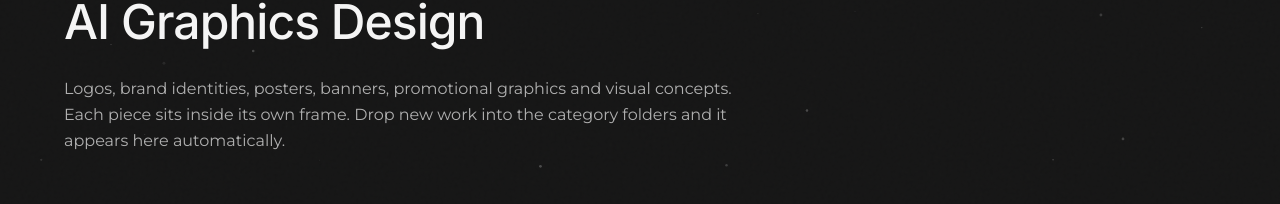
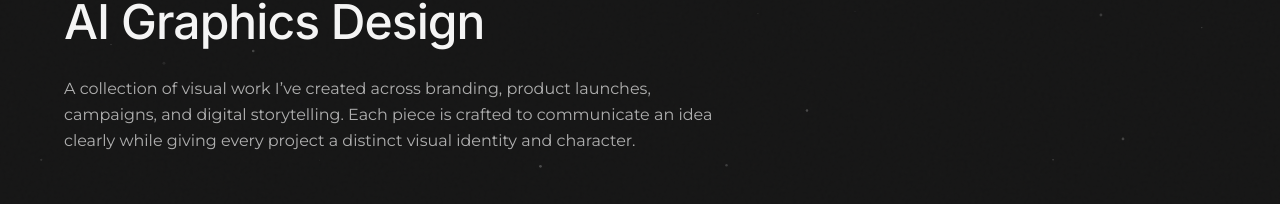
Before and after one commit to aramanola197-png/myportfolio, a Next.js app: page /graphics in a window 1280 px wide. Shown: the part 156-360 px from the top of the page. Built offline with nearby package versions, Linux system fonts and the light colour scheme.

Commit message:
Update project description in page.tsx

```diff
--- a/src/app/graphics/page.tsx
+++ b/src/app/graphics/page.tsx
@@ -19,8 +19,8 @@ export default function GraphicsPage() {
           AI Graphics Design
         </h1>
         <p className="text-[#b0b0b0] max-w-2xl mb-16 leading-relaxed">
-          Logos, brand identities, posters, banners, promotional graphics and visual concepts.
-          Each piece sits inside its own frame. Drop new work into the category folders and it appears here automatically.
+          A collection of visual work I’ve created across branding, product launches, campaigns, and digital storytelling.
+          Each piece is crafted to communicate an idea clearly while giving every project a distinct visual identity and character.
         </p>
 
         {/* Categories */}
```
